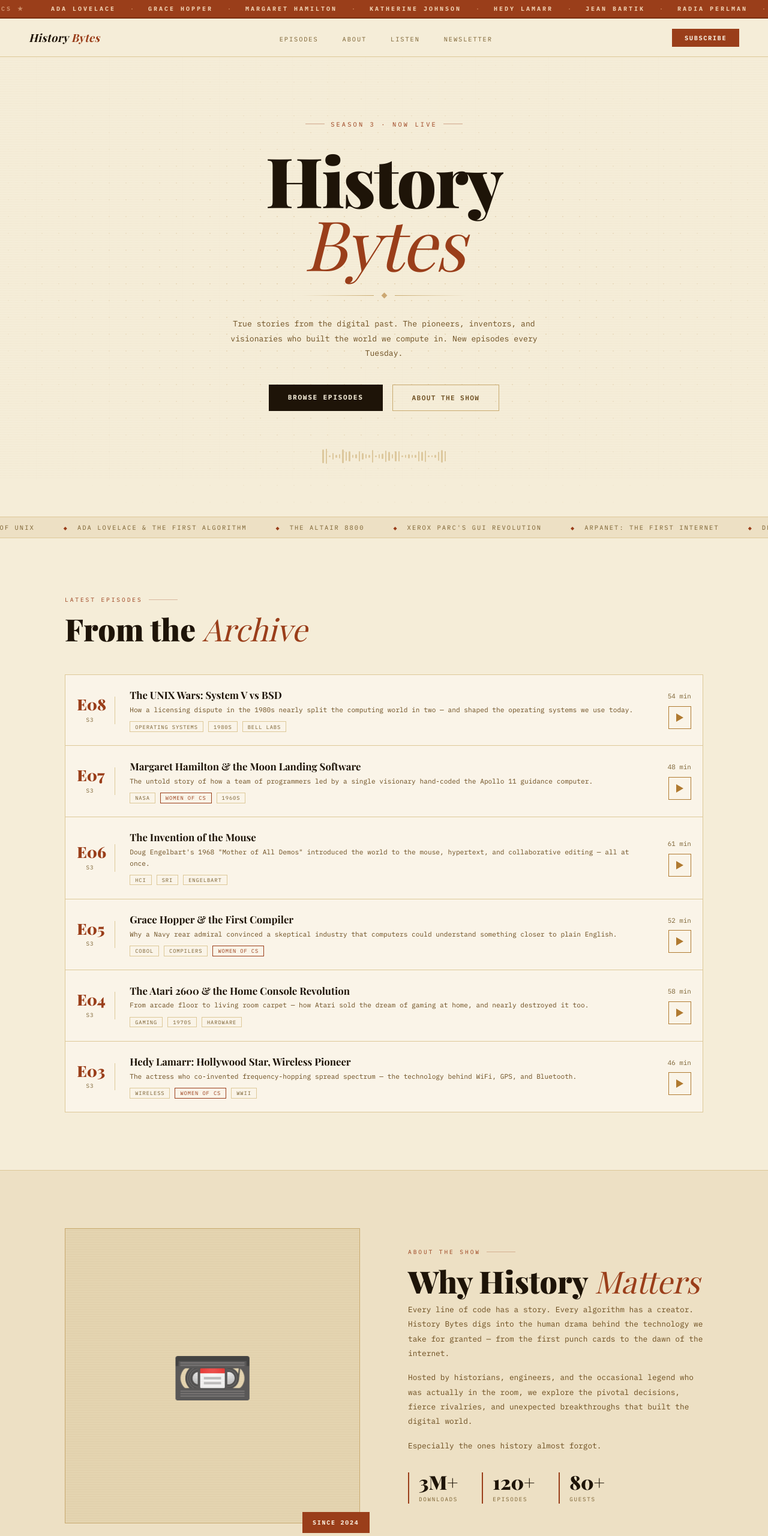
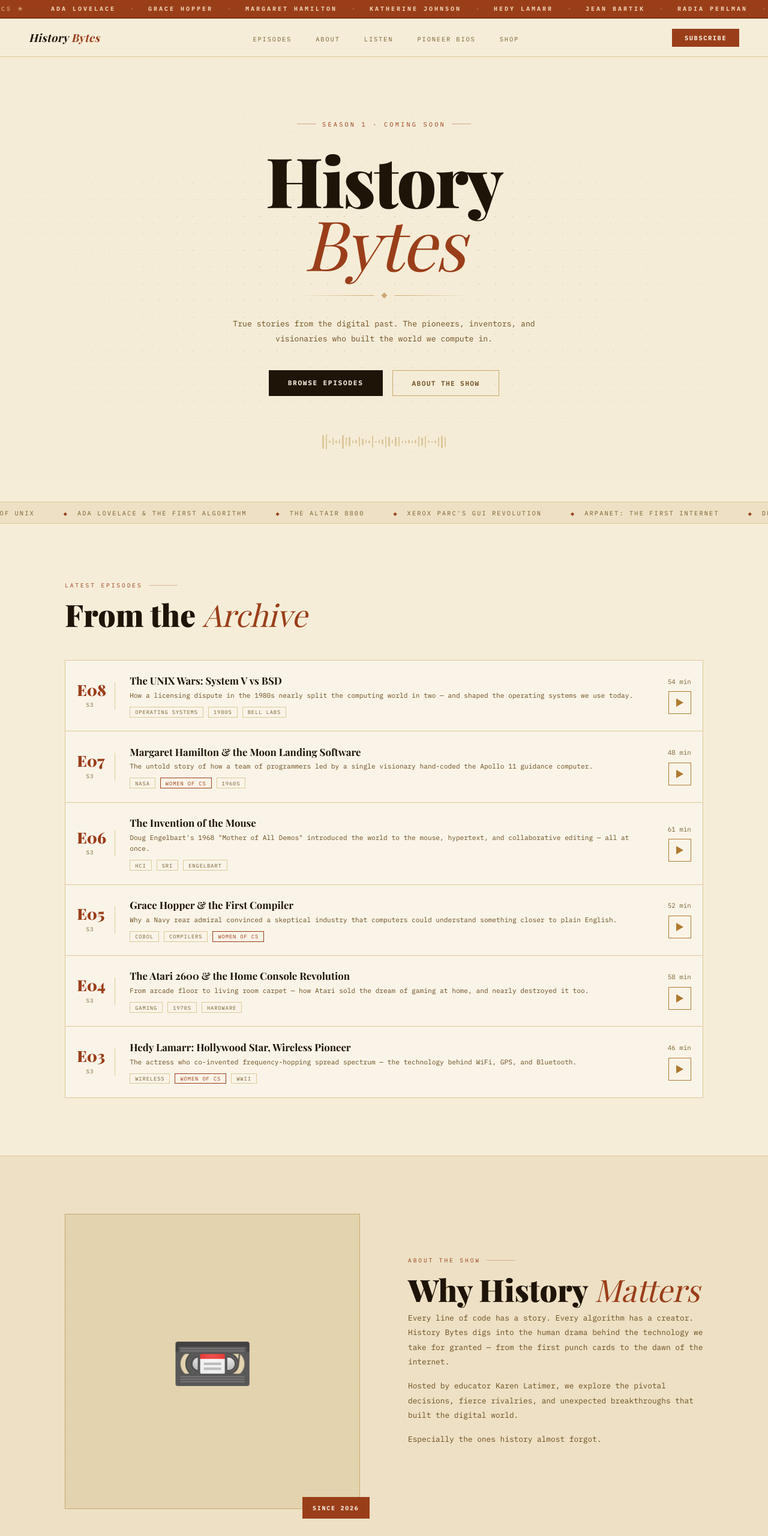
Before and after one commit to historybytes/historyBytes, a plain HTML site: page index.html in a window 1280 px wide. Shown: the top 2560 px of the page at 60% size. Drawn offline with nearby package versions, Linux system fonts and the light colour scheme; a web font is replaced by a local one.

Commit message:
Add files via upload

```diff
--- a/index.html
+++ b/index.html
@@ -462,11 +462,14 @@
 <!-- NAV -->
 <nav>
   <a href="#" class="nav-logo">History <span>Bytes</span></a>
+
   <ul class="nav-links">
     <li><a href="#episodes">Episodes</a></li>
     <li><a href="#about">About</a></li>
     <li><a href="#platforms">Listen</a></li>
-    <li><a href="#newsletter">Newsletter</a></li>
+    <li><a href="#platforms">Pioneer Bios</a></li>
+    <li><a href="#shop">shop</a></li>
+ <!-- <li><a href="#newsletter">Newsletter</a></li>-->
   </ul>
   <a href="#platforms" class="nav-cta">Subscribe</a>
 </nav>
@@ -475,10 +478,10 @@
 <section class="hero">
   <div class="hero-dots"></div>
   <div class="hero-inner">
-    <div class="hero-tag">Season 3 · Now Live</div>
+    <div class="hero-tag">Season 1 · Coming Soon</div>
     <h1>History<em>Bytes</em></h1>
     <div class="hero-rule"><div class="hero-rule-diamond"></div></div>
-    <p class="hero-sub">True stories from the digital past. The pioneers, inventors, and visionaries who built the world we compute in. New episodes every Tuesday.</p>
+    <p class="hero-sub">True stories from the digital past. The pioneers, inventors, and visionaries who built the world we compute in.</p>
     <div class="hero-actions">
       <a href="#episodes" class="btn-primary">Browse Episodes</a>
       <a href="#about" class="btn-secondary">About the Show</a>
@@ -505,18 +508,20 @@
     <div class="about-grid">
       <div class="about-visual">
         <div class="about-img">📼</div>
-        <div class="about-badge">Since 2024</div>
+        <div class="about-badge">Since 2026</div>
       </div>
       <div class="about-text">
         <div class="section-eyebrow">About the Show</div>
         <h2 class="section-title">Why History <em>Matters</em></h2>
         <p>Every line of code has a story. Every algorithm has a creator. History Bytes digs into the human drama behind the technology we take for granted — from the first punch cards to the dawn of the internet.</p>
-        <p>Hosted by historians, engineers, and the occasional legend who was actually in the room, we explore the pivotal decisions, fierce rivalries, and unexpected breakthroughs that built the digital world.</p>
+        <p>Hosted by educator Karen Latimer, we explore the pivotal decisions, fierce rivalries, and unexpected breakthroughs that built the digital world.</p>
         <p>Especially the ones history almost forgot.</p>
+
+<!-- Displays stats on the screen -->
         <div class="stats">
-          <div class="stat"><strong>3M+</strong><span>Downloads</span></div>
-          <div class="stat"><strong>120+</strong><span>Episodes</span></div>
-          <div class="stat"><strong>80+</strong><span>Guests</span></div>
+        <!--   <div class="stat"><strong>3M+</strong><span>Downloads</span></div> -->
+        <!-- <div class="stat"><strong>120+</strong><span>Episodes</span></div> -->
+        <!--  <div class="stat"><strong>80+</strong><span>Guests</span></div> -->
         </div>
       </div>
     </div>
@@ -531,10 +536,10 @@
     <div class="platforms-grid">
       <a href="#" class="platform-pill">Spotify</a>
       <a href="#" class="platform-pill">Apple Podcasts</a>
-      <a href="#" class="platform-pill">YouTube</a>
+  <!--     <a href="#" class="platform-pill">YouTube</a>
       <a href="#" class="platform-pill">Pocket Casts</a>
       <a href="#" class="platform-pill">Overcast</a>
-      <a href="#" class="platform-pill">Amazon Music</a>
+      <a href="#" class="platform-pill">Amazon Music</a> -->
       <a href="#" class="platform-pill">RSS Feed</a>
     </div>
   </div>
@@ -566,10 +571,22 @@
 <script>
   // ── WOMEN OF CS MARQUEE ──
   const wcsNames = [
-    'Ada Lovelace', 'Grace Hopper', 'Margaret Hamilton', 'Katherine Johnson',
-    'Hedy Lamarr', 'Jean Bartik', 'Radia Perlman', 'Barbara Liskov',
-    'Dorothy Vaughan', 'Frances Allen', 'Adele Goldberg', 'Mary Allen Wilkes',
-    'Beatrice Worsley', 'Sister Mary Kenneth Keller', 'Anita Borg', 'Carol Shaw',
+    'Ada Lovelace',
+    'Grace Hopper',
+    'Margaret Hamilton',
+    'Katherine Johnson',
+    'Hedy Lamarr',
+    'Jean Bartik',
+    'Radia Perlman',
+    'Barbara Liskov',
+    'Dorothy Vaughan',
+    'Frances Allen',
+    'Adele Goldberg',
+    'Mary Allen Wilkes',
+    'Beatrice Worsley',
+    'Sister Mary Kenneth Keller',
+    'Anita Borg',
+    'Carol Shaw',
   ];
   const marquee = document.getElementById('wcs-marquee');
   const starLabel = document.createElement('span');
@@ -615,6 +632,9 @@
   });
 
   // ── EPISODES ──
+<!-- contains list and links to previous episodes -->
+<!-- builds an array list of the episodes -->
+
   const episodes = [
     {
       season: 'S3', num: '08',
```
